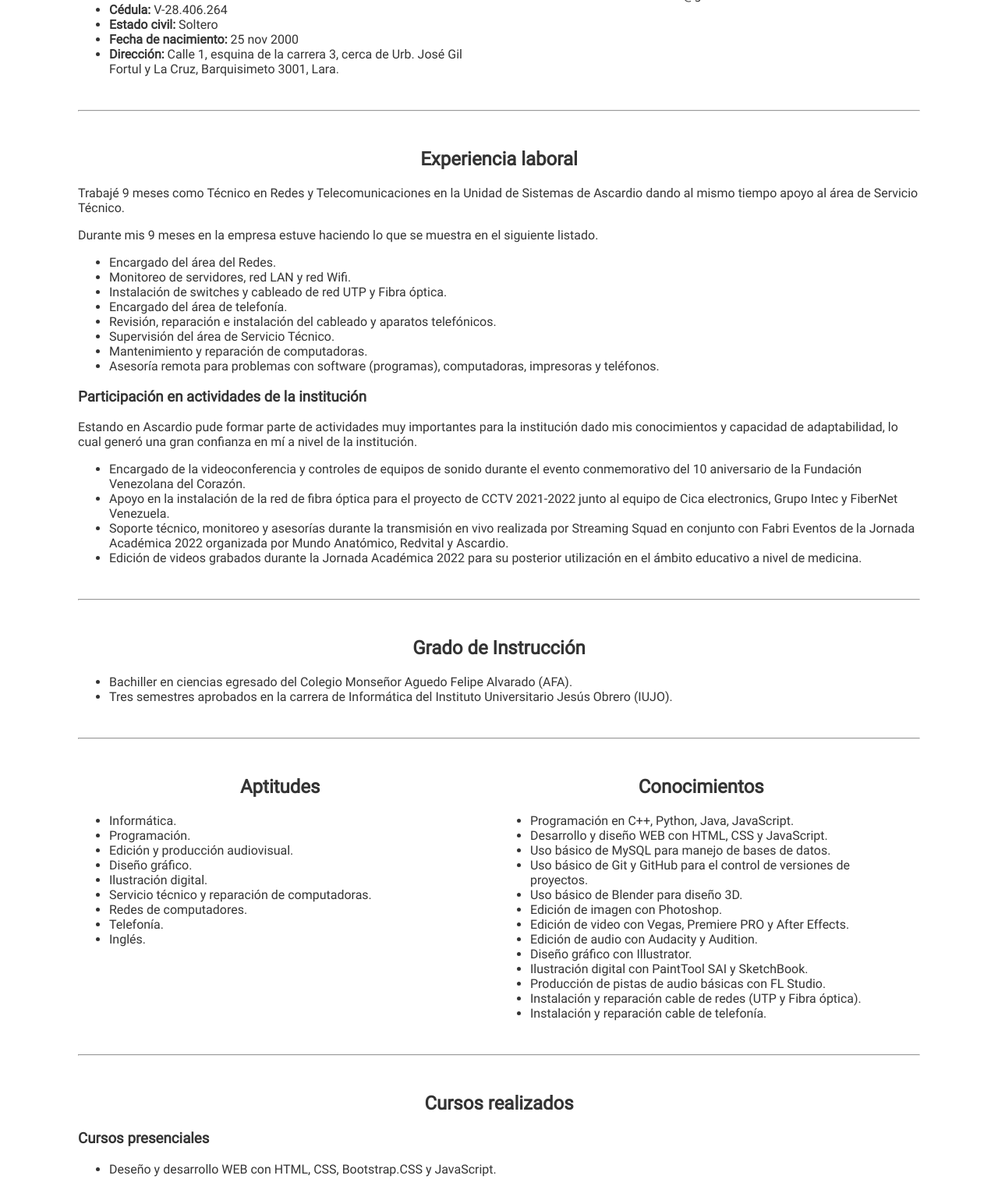
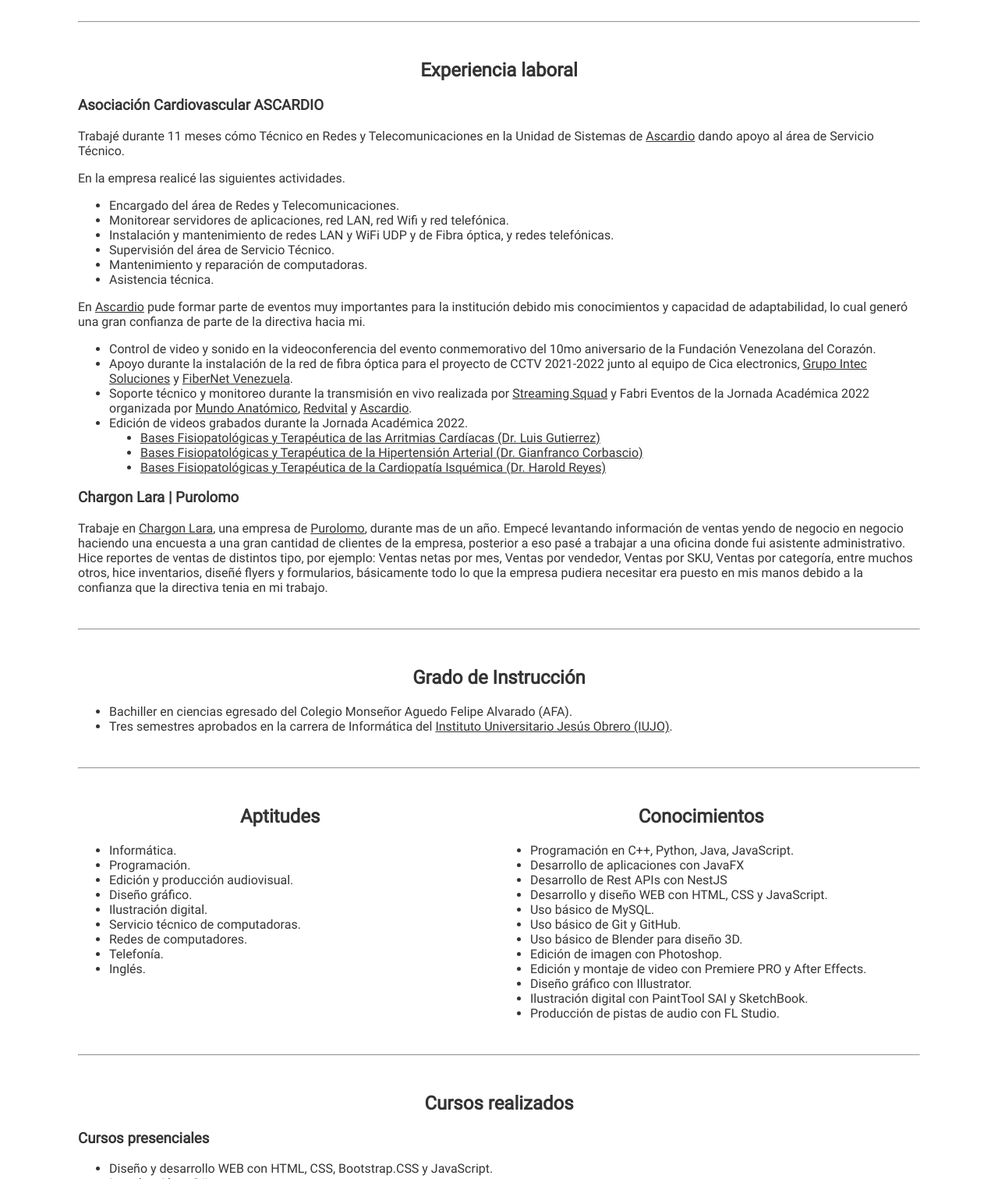
Before and after one commit to Enmanuel4Real/enmanuel4real.github.io, a plain HTML site: page index.html in a window 1280 px wide. Shown: the part 661-2173 px from the top of the page at 78% size. Drawn offline with Linux system fonts and the light colour scheme.

Commit message:
Actualización del contenido

```diff
--- a/index.html
+++ b/index.html
@@ -1,99 +1,189 @@
 <!DOCTYPE html>
 <html lang="es">
   <head>
-        <meta charset="UTF-8">
-        <meta http-equiv="X-UA-Compatible" content="IE=edge">
-        <meta name="viewport" content="width=device-width, initial-scale=1.0">
-        <link rel="stylesheet" href="./css/styles.css">
+    <meta charset="UTF-8" />
+    <meta http-equiv="X-UA-Compatible" content="IE=edge" />
+    <meta name="viewport" content="width=device-width, initial-scale=1.0" />
+    <link rel="stylesheet" href="./css/styles.css" />
     <title>Enmanuel Ferrer</title>
   </head>
   <body>
     <div class="container">
       <div class="row">
-                <img src="./img/foto.png" alt="Foto de Enmanuel Ferrer" class="image circle align-center box-shadow-1">
+        <img
+          src="./img/foto.png"
+          alt="Foto de Enmanuel Ferrer"
+          class="image circle align-center box-shadow-1"
+        />
         <h1 class="text-align-center name">Enmanuel Ferrer</h1>
         <h3 class="text-align-center roll">Informático</h3>
       </div>
-            <br>
+      <br />
       <div class="row">
         <h2>Resumen curricular</h2>
         <p>
-                    Soy un programador con 8 meses de experiencia en  Ascardio como Técnico en Redes y Telecomunicaciones que ha participado en varias actividades dentro de la
-                    institución referentes a la computación. Tengo conocimiento en múltiples campos de la informática obtenido con cursos realizados por internet, investigación
-                    y práctica, soy capaz de trabajar en equipo, así como soy muy dado a enseñar lo que sé a los demás, puedo trabajar bajo presión y cargar con grandes
-                    responsabilidades.
+          Soy un programador en formación con 3 semestres aprobados en la
+          carrera de informática mención programación. Hasta los momentos no
+          cuento con experiencia laboral en programación, pero estoy dispuesto a
+          seguir aprendiendo para cumplir con las espectativas.
         </p>
       </div>
-            <br>
-            <hr>
-            <br>
+      <br />
+      <hr />
+      <br />
       <div class="row">
         <h2>Datos personales</h2>
         <div class="col">
           <ol>
             <li><b>Nombre:</b> Enmanuel José Ferrer Escalona</li>
-                        <li><b>Edad:</b> 21 años</li>
-                        <li><b>Cédula:</b> V-28.406.264</li>
-                        <li><b>Estado civil:</b> Soltero</li>
+            <li><b>Edad:</b> 22 años</li>
             <li><b>Fecha de nacimiento:</b> 25 nov 2000</li>
-                        <li><b>Dirección:</b> Calle 1, esquina de la carrera 3, cerca de Urb. José Gil Fortul y La Cruz, Barquisimeto 3001, Lara.</li>
-                        <li class="hidden-on-big"><b>Celular:</b> +58 414-5047601</li>
-                        <li class="hidden-on-big"><b>E-Mail:</b> enmanuelferrer2511@gmail.com</li>
+            <li class="hidden-on-big"><b>Teléfono:</b> +58 414-5047601</li>
+            <li class="hidden-on-big">
+              <b>E-Mail:</b> enmanuelferrer2511@gmail.com
+            </li>
           </ol>
         </div>
         <div class="col">
           <ol>
-                        <li class="hidden-on-small"><b>Celular:</b> +58 414-5047601</li>
-                        <li class="hidden-on-small"><b>E-Mail:</b> enmanuelferrer2511@gmail.com</li>
+            <li class="hidden-on-small"><b>Teléfono:</b> +58 414-5047601</li>
+            <li class="hidden-on-small">
+              <b>E-Mail:</b> enmanuelferrer2511@gmail.com
+            </li>
           </ol>
         </div>
       </div>
-            <br>
-            <hr>
-            <br>
+      <br />
+      <hr />
+      <br />
       <div class="row">
         <h2>Experiencia laboral</h2>
-                <p>Trabajé 9 meses como Técnico en Redes y Telecomunicaciones en la Unidad de Sistemas de Ascardio dando al mismo tiempo apoyo al área de Servicio Técnico.</p>
-                <p>Durante mis 9 meses en la empresa estuve haciendo lo que se muestra en el siguiente listado.</p>
+        <h3>Asociación Cardiovascular ASCARDIO</h3>
+        <p>
+          Trabajé durante 11 meses cómo Técnico en Redes y Telecomunicaciones en
+          la Unidad de Sistemas de
+          <a href="http://www.ascardio.org/" target="_blank">Ascardio</a> dando
+          apoyo al área de Servicio Técnico.
+        </p>
+        <p>En la empresa realicé las siguientes actividades.</p>
         <ol>
-                    <li>Encargado del área del Redes.</li>
-                    <li>Monitoreo de servidores, red LAN y red Wifi.</li>
-                    <li>Instalación de switches y cableado de red UTP y Fibra óptica.</li>
-                    <li>Encargado del área de telefonía.</li>
-                    <li>Revisión, reparación e instalación del cableado y aparatos telefónicos.</li>
+          <li>Encargado del área de Redes y Telecomunicaciones.</li>
+          <li>
+            Monitorear servidores de aplicaciones, red LAN, red Wifi y red
+            telefónica.
+          </li>
+          <li>
+            Instalación y mantenimiento de redes LAN y WiFi UDP y de Fibra
+            óptica, y redes telefónicas.
+          </li>
           <li>Supervisión del área de Servicio Técnico.</li>
           <li>Mantenimiento y reparación de computadoras.</li>
-                    <li>Asesoría remota para problemas con software (programas), computadoras, impresoras y teléfonos.</li>
+          <li>Asistencia técnica.</li>
         </ol>
-                <h3>Participación en actividades de la institución</h3>
         <p>
-                    Estando en Ascardio pude formar parte de actividades muy importantes para la institución dado mis conocimientos y capacidad de adaptabilidad, lo cual generó
-                    una gran confianza en mí a nivel de la institución.
+          En
+          <a href="http://www.ascardio.org/" target="_blank">Ascardio</a> pude
+          formar parte de eventos muy importantes para la institución debido
+          mis conocimientos y capacidad de adaptabilidad, lo cual generó una
+          gran confianza de parte de la directiva hacia mi.
         </p>
         <ol>
           <li>
-                        Encargado de la videoconferencia y controles de equipos de sonido durante el evento conmemorativo del 10 aniversario de la Fundación Venezolana del
+            Control de video y sonido en la videoconferencia del evento
+            conmemorativo del 10mo aniversario de la Fundación Venezolana del
             Corazón.
           </li>
-                    <li>Apoyo en la instalación de la red de fibra óptica para el proyecto de CCTV 2021-2022 junto al equipo de Cica electronics, Grupo Intec y FiberNet Venezuela.</li>
           <li>
-                        Soporte técnico, monitoreo y asesorías durante la transmisión en vivo realizada por Streaming Squad en conjunto con Fabri Eventos de la Jornada Académica
-                        2022 organizada por Mundo Anatómico, Redvital y Ascardio.
+            Apoyo durante la instalación de la red de fibra óptica para el
+            proyecto de CCTV 2021-2022 junto al equipo de Cica electronics,
+            <a href="http://grupointecsoluciones.com/" target="_blank"
+              >Grupo Intec Soluciones</a
+            >
+            y
+            <a href="https://fibernetve.com/" target="_blank"
+              >FiberNet Venezuela</a
+            >.
           </li>
-                    <li>Edición de videos grabados durante la Jornada Académica 2022 para su posterior utilización en el ámbito educativo a nivel de medicina.</li>
+          <li>
+            Soporte técnico y monitoreo durante la transmisión en vivo realizada
+            por
+            <a
+              href="https://www.instagram.com/streamingsquad.live/"
+              target="_blank"
+              >Streaming Squad</a
+            >
+            y Fabri Eventos de la Jornada Académica 2022 organizada por
+            <a href="https://www.instagram.com/mundoanatomico/" target="_blank"
+              >Mundo Anatómico</a
+            >,
+            <a href="https://www.redvital.com/" target="_blank">Redvital</a> y
+            <a href="http://www.ascardio.org/" target="_blank">Ascardio</a>.
+          </li>
+          <li>Edición de videos grabados durante la Jornada Académica 2022.</li>
+          <ol>
+            <li>
+              <a
+                href="https://youtu.be/BUIhtolAXUk?si=6R3N7UtA4YOBp0c5"
+                target="_blank"
+                >Bases Fisiopatológicas y Terapéutica de las Arritmias Cardíacas
+                (Dr. Luis Gutierrez)</a
+              >
+            </li>
+            <li>
+              <a
+                href="https://youtu.be/vUtmQ3zZ_Ag?si=-pWCr3zg5mZOttlh"
+                target="_blank"
+                >Bases Fisiopatológicas y Terapéutica de la Hipertensión
+                Arterial (Dr. Gianfranco Corbascio)</a
+              >
+            </li>
+            <li>
+              <a
+                href="https://youtu.be/Qx-npPeTseY?si=cDP0upWOfm1ly3JM"
+                target="_blank"
+                >Bases Fisiopatológicas y Terapéutica de la Cardiopatía
+                Isquémica (Dr. Harold Reyes)</a
+              >
+            </li>
           </ol>
+        </ol>
+        <h3>Chargon Lara | Purolomo</h3>
+        <p>
+          Trabaje en
+          <a href="https://www.instagram.com/chargonlara/" target="_blank"
+            >Chargon Lara</a
+          >, una empresa de
+          <a href="https://www.purolomo.com/" target="_blank">Purolomo</a>,
+          durante mas de un año. Empecé levantando información de ventas yendo
+          de negocio en negocio haciendo una encuesta a una gran cantidad de
+          clientes de la empresa, posterior a eso pasé a trabajar a una oficina
+          donde fui asistente administrativo. Hice reportes de ventas de
+          distintos tipo, por ejemplo: Ventas netas por mes, Ventas por
+          vendedor, Ventas por SKU, Ventas por categoría, entre muchos otros,
+          hice inventarios, diseñé flyers y formularios, básicamente todo lo que
+          la empresa pudiera necesitar era puesto en mis manos debido a la
+          confianza que la directiva tenia en mi trabajo.
+        </p>
       </div>
-            <br>
-            <hr>
-            <br>
+      <br />
+      <hr />
+      <br />
       <h2>Grado de Instrucción</h2>
       <ol>
-                <li>Bachiller en ciencias egresado del Colegio Monseñor Aguedo Felipe Alvarado (AFA).</li>
-                <li>Tres semestres aprobados en la carrera de Informática del Instituto Universitario Jesús Obrero (IUJO).</li>
+        <li>
+          Bachiller en ciencias egresado del Colegio Monseñor Aguedo Felipe
+          Alvarado (AFA).
+        </li>
+        <li>
+          Tres semestres aprobados en la carrera de Informática del
+          <a href="http://www.iujobarquisimeto.edu.ve/" target="_blank"
+            >Instituto Universitario Jesús Obrero (IUJO)</a
+          >.
+        </li>
       </ol>
-            <br>
-            <hr>
-            <br>
+      <br />
+      <hr />
+      <br />
       <div class="row">
         <div class="col">
           <h2>Aptitudes</h2>
@@ -103,7 +193,7 @@
             <li>Edición y producción audiovisual.</li>
             <li>Diseño gráfico.</li>
             <li>Ilustración digital.</li>
-                        <li>Servicio técnico y reparación de computadoras.</li>
+            <li>Servicio técnico de computadoras.</li>
             <li>Redes de computadores.</li>
             <li>Telefonía.</li>
             <li>Inglés.</li>
@@ -113,32 +203,35 @@
           <h2>Conocimientos</h2>
           <ol>
             <li>Programación en C++, Python, Java, JavaScript.</li>
+            <li>Desarrollo de aplicaciones con JavaFX</li>
+            <li>Desarrollo de Rest APIs con NestJS</li>
             <li>Desarrollo y diseño WEB con HTML, CSS y JavaScript.</li>
-                        <li>Uso básico de MySQL para manejo de bases de datos.</li>
-                        <li>Uso básico de Git y GitHub para el control de versiones de proyectos.</li>
+            <li>Uso básico de MySQL.</li>
+            <li>Uso básico de Git y GitHub.</li>
             <li>Uso básico de Blender para diseño 3D.</li>
             <li>Edición de imagen con Photoshop.</li>
-                        <li>Edición de video con Vegas, Premiere PRO y After Effects.</li>
-                        <li>Edición de audio con Audacity y Audition.</li>
+            <li>
+              Edición y montaje de video con Premiere PRO y After Effects.
+            </li>
             <li>Diseño gráfico con Illustrator.</li>
             <li>Ilustración digital con PaintTool SAI y SketchBook.</li>
-                        <li>Producción de pistas de audio básicas con FL Studio.</li>
-                        <li>Instalación y reparación cable de redes (UTP y Fibra óptica).</li>
-                        <li>Instalación y reparación cable de telefonía.</li>
+            <li>Producción de pistas de audio con FL Studio.</li>
           </ol>
         </div>
       </div>
-            <br>
-            <hr>
-            <br>
+      <br />
+      <hr />
+      <br />
       <h2>Cursos realizados</h2>
       <h3>Cursos presenciales</h3>
       <ol>
-                <li>Deseño y desarrollo WEB con HTML, CSS, Bootstrap.CSS y JavaScript.</li>
+        <li>
+          Diseño y desarrollo WEB con HTML, CSS, Bootstrap.CSS y JavaScript.
+        </li>
         <li>Introducción a C#.</li>
         <li>Introducción a ReactJS.</li>
       </ol>
-            <br>
+      <br />
       <h3>Cursos de internet sin certificado</h3>
       <ol>
         <li>Curso básico de HTML, CSS y JavaScript.</li>
@@ -159,6 +252,7 @@
         <li>Adobe Illustrator: Sé un experto en ilustración digital.</li>
       </ol>
     </div>
+
     <script type="module">
       // Import the functions you need from the SDKs you need
       import { initializeApp } from "https://www.gstatic.com/firebasejs/9.6.6/firebase-app.js";
@@ -175,7 +269,7 @@
         storageBucket: "fabled-tesla-341202.appspot.com",
         messagingSenderId: "199422957605",
         appId: "1:199422957605:web:25b5f6cd6dd92467de47cc",
-            measurementId: "G-93F8KDS3YQ"
+        measurementId: "G-93F8KDS3YQ",
       };
 
       // Initialize Firebase
```
Also changed, not shown: 1 other file. Lines whose indentation alone changed are shown as unchanged.
